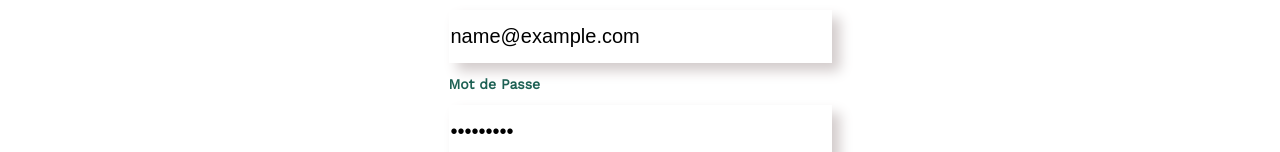
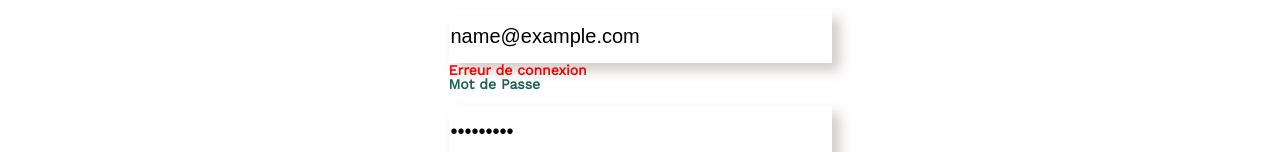
Before and after one commit to HellFire44/ArchiWebos, a plain HTML site: page FrontEnd/login.html in a window 1280 px wide. Both pictures are taken after typing "name@example.com", "Sample123" into the empty fields and a click on the input "Se Connecter". Shown: the part 301-453 px from the top of the page. Drawn offline with nearby package versions, Linux system fonts and the light colour scheme; no server answers.

Commit message:
Update Identifiant Incorrecte + Indentation

```diff
--- a/FrontEnd/assets/login.css
+++ b/FrontEnd/assets/login.css
@@ -159,7 +159,7 @@ input[type="submit"]{
 	border-radius: 60px ;
 }
 
-.error {
-    color: red;
-    display: none;
-}
+.error-message {
+	color: red;
+	font-size: 14px;
+  }
```
